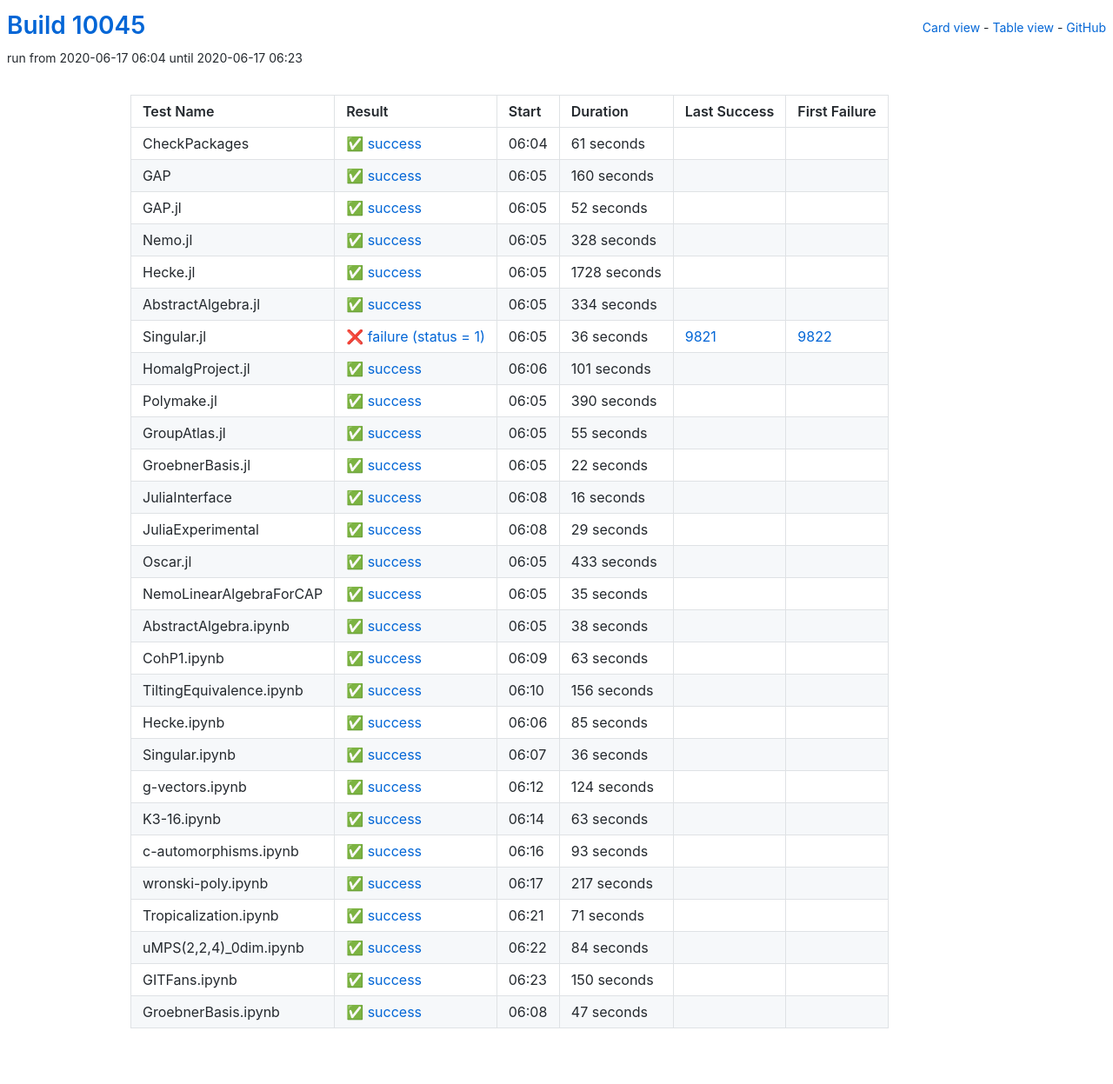
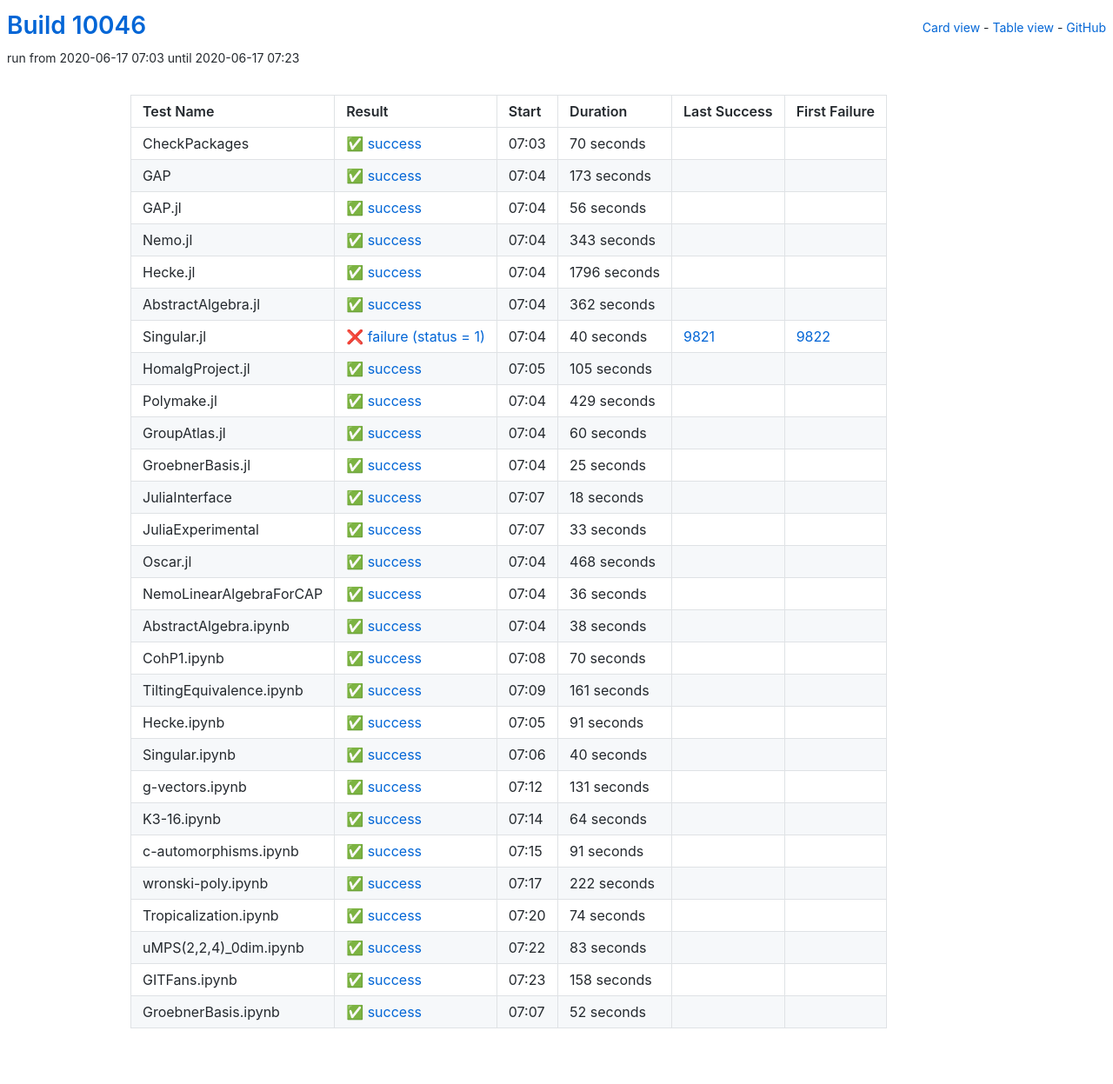
Before and after one commit to oscar-system/oscar-ci-status, a Jekyll site: the page built from table.html, in a window 1280 px wide. Shown: the whole page at 87% size. Built offline with Jekyll 4.4.1, drawn with Linux system fonts in a browser that asks for light colours.

Commit message:
Build #10046

```diff
--- a/_data/ci.yml
+++ b/_data/ci.yml
@@ -1,6 +1,6 @@
 ---
-build: 10045
-build_url: https://oscarci.mathematik.uni-kl.de/job/oscar/10045/
+build: 10046
+build_url: https://oscarci.mathematik.uni-kl.de/job/oscar/10046/
 job: oscar
 organization: oscar-system
 repo: oscar-ci-status
@@ -8,188 +8,188 @@
 tests:
 - name: CheckPackages
   id: checkpackages
-  log: https://oscarci.mathematik.uni-kl.de/job/oscar/10045/artifact/logs/build-10045/CheckPackages.log
-  start: 2020-06-17 06:04
+  log: https://oscarci.mathematik.uni-kl.de/job/oscar/10046/artifact/logs/build-10046/CheckPackages.log
+  start: 2020-06-17 07:03
   success: true
   exitcode: 0
   status: success
-  duration: 61
+  duration: 70
   last_success: false
   last_success_url:
   first_failure: false
   first_failure_url:
 - name: GAP
   id: gap
-  log: https://oscarci.mathematik.uni-kl.de/job/oscar/10045/artifact/logs/build-10045/GAP.log
-  start: 2020-06-17 06:05
+  log: https://oscarci.mathematik.uni-kl.de/job/oscar/10046/artifact/logs/build-10046/GAP.log
+  start: 2020-06-17 07:04
   success: true
   exitcode: 0
   status: success
-  duration: 160
+  duration: 173
   last_success: false
   last_success_url:
   first_failure: false
   first_failure_url:
 - name: GAP.jl
   id: gap-jl
-  log: https://oscarci.mathematik.uni-kl.de/job/oscar/10045/artifact/logs/build-10045/GAP.jl.log
-  start: 2020-06-17 06:05
+  log: https://oscarci.mathematik.uni-kl.de/job/oscar/10046/artifact/logs/build-10046/GAP.jl.log
+  start: 2020-06-17 07:04
   success: true
   exitcode: 0
   status: success
-  duration: 52
+  duration: 56
   last_success: false
   last_success_url:
   first_failure: false
   first_failure_url:
 - name: Nemo.jl
   id: nemo-jl
-  log: https://oscarci.mathematik.uni-kl.de/job/oscar/10045/artifact/logs/build-10045/Nemo.jl.log
-  start: 2020-06-17 06:05
+  log: https://oscarci.mathematik.uni-kl.de/job/oscar/10046/artifact/logs/build-10046/Nemo.jl.log
+  start: 2020-06-17 07:04
   success: true
   exitcode: 0
   status: success
-  duration: 328
+  duration: 343
   last_success: false
   last_success_url:
   first_failure: false
   first_failure_url:
 - name: Hecke.jl
   id: hecke-jl
-  log: https://oscarci.mathematik.uni-kl.de/job/oscar/10045/artifact/logs/build-10045/Hecke.jl.log
-  start: 2020-06-17 06:05
+  log: https://oscarci.mathematik.uni-kl.de/job/oscar/10046/artifact/logs/build-10046/Hecke.jl.log
+  start: 2020-06-17 07:04
   success: true
   exitcode: 0
   status: success
-  duration: 1728
+  duration: 1796
   last_success: false
   last_success_url:
   first_failure: false
   first_failure_url:
 - name: AbstractAlgebra.jl
   id: abstractalgebra-jl
-  log: https://oscarci.mathematik.uni-kl.de/job/oscar/10045/artifact/logs/build-10045/AbstractAlgebra.jl.log
-  start: 2020-06-17 06:05
+  log: https://oscarci.mathematik.uni-kl.de/job/oscar/10046/artifact/logs/build-10046/AbstractAlgebra.jl.log
+  start: 2020-06-17 07:04
   success: true
   exitcode: 0
   status: success
-  duration: 334
+  duration: 362
   last_success: false
   last_success_url:
   first_failure: false
   first_failure_url:
 - name: Singular.jl
   id: singular-jl
-  log: https://oscarci.mathematik.uni-kl.de/job/oscar/10045/artifact/logs/build-10045/Singular.jl.log
-  start: 2020-06-17 06:05
+  log: https://oscarci.mathematik.uni-kl.de/job/oscar/10046/artifact/logs/build-10046/Singular.jl.log
+  start: 2020-06-17 07:04
   success: false
   exitcode: 1
   status: failure
-  duration: 36
+  duration: 40
   last_success: 9821
   last_success_url: https://oscarci.mathematik.uni-kl.de/job/oscar/9821/
   first_failure: 9822
   first_failure_url: https://oscarci.mathematik.uni-kl.de/job/oscar/9822/
 - name: HomalgProject.jl
   id: homalgproject-jl
-  log: https://oscarci.mathematik.uni-kl.de/job/oscar/10045/artifact/logs/build-10045/HomalgProject.jl.log
-  start: 2020-06-17 06:06
+  log: https://oscarci.mathematik.uni-kl.de/job/oscar/10046/artifact/logs/build-10046/HomalgProject.jl.log
+  start: 2020-06-17 07:05
   success: true
   exitcode: 0
   status: success
-  duration: 101
+  duration: 105
   last_success: false
   last_success_url:
   first_failure: false
   first_failure_url:
 - name: Polymake.jl
   id: polymake-jl
-  log: https://oscarci.mathematik.uni-kl.de/job/oscar/10045/artifact/logs/build-10045/Polymake.jl.log
-  start: 2020-06-17 06:05
+  log: https://oscarci.mathematik.uni-kl.de/job/oscar/10046/artifact/logs/build-10046/Polymake.jl.log
+  start: 2020-06-17 07:04
   success: true
   exitcode: 0
   status: success
-  duration: 390
+  duration: 429
   last_success: false
   last_success_url:
   first_failure: false
   first_failure_url:
 - name: GroupAtlas.jl
   id: groupatlas-jl
-  log: https://oscarci.mathematik.uni-kl.de/job/oscar/10045/artifact/logs/build-10045/GroupAtlas.jl.log
-  start: 2020-06-17 06:05
+  log: https://oscarci.mathematik.uni-kl.de/job/oscar/10046/artifact/logs/build-10046/GroupAtlas.jl.log
+  start: 2020-06-17 07:04
   success: true
   exitcode: 0
   status: success
-  duration: 55
+  duration: 60
   last_success: false
   last_success_url:
   first_failure: false
   first_failure_url:
 - name: GroebnerBasis.jl
   id: groebnerbasis-jl
-  log: https://oscarci.mathematik.uni-kl.de/job/oscar/10045/artifact/logs/build-10045/GroebnerBasis.jl.log
-  start: 2020-06-17 06:05
+  log: https://oscarci.mathematik.uni-kl.de/job/oscar/10046/artifact/logs/build-10046/GroebnerBasis.jl.log
+  start: 2020-06-17 07:04
   success: true
   exitcode: 0
   status: success
-  duration: 22
+  duration: 25
   last_success: false
   last_success_url:
   first_failure: false
   first_failure_url:
 - name: JuliaInterface
   id: juliainterface
-  log: https://oscarci.mathematik.uni-kl.de/job/oscar/10045/artifact/logs/build-10045/JuliaInterface.log
-  start: 2020-06-17 06:08
+  log: https://oscarci.mathematik.uni-kl.de/job/oscar/10046/artifact/logs/build-10046/JuliaInterface.log
+  start: 2020-06-17 07:07
   success: true
   exitcode: 0
   status: success
-  duration: 16
+  duration: 18
   last_success: false
   last_success_url:
   first_failure: false
   first_failure_url:
 - name: JuliaExperimental
   id: juliaexperimental
-  log: https://oscarci.mathematik.uni-kl.de/job/oscar/10045/artifact/logs/build-10045/JuliaExperimental.log
-  start: 2020-06-17 06:08
+  log: https://oscarci.mathematik.uni-kl.de/job/oscar/10046/artifact/logs/build-10046/JuliaExperimental.log
+  start: 2020-06-17 07:07
   success: true
   exitcode: 0
   status: success
-  duration: 29
+  duration: 33
   last_success: false
   last_success_url:
   first_failure: false
   first_failure_url:
 - name: Oscar.jl
   id: oscar-jl
-  log: https://oscarci.mathematik.uni-kl.de/job/oscar/10045/artifact/logs/build-10045/Oscar.jl.log
-  start: 2020-06-17 06:05
+  log: https://oscarci.mathematik.uni-kl.de/job/oscar/10046/artifact/logs/build-10046/Oscar.jl.log
+  start: 2020-06-17 07:04
   success: true
   exitcode: 0
   status: success
-  duration: 433
+  duration: 468
   last_success: false
   last_success_url:
   first_failure: false
   first_failure_url:
 - name: NemoLinearAlgebraForCAP
   id: nemolinearalgebraforcap
-  log: https://oscarci.mathematik.uni-kl.de/job/oscar/10045/artifact/logs/build-10045/NemoLinearAlgebraForCAP.log
-  start: 2020-06-17 06:05
+  log: https://oscarci.mathematik.uni-kl.de/job/oscar/10046/artifact/logs/build-10046/NemoLinearAlgebraForCAP.log
+  start: 2020-06-17 07:04
   success: true
   exitcode: 0
   status: success
-  duration: 35
+  duration: 36
   last_success: false
   last_success_url:
   first_failure: false
   first_failure_url:
 - name: AbstractAlgebra.ipynb
   id: abstractalgebra-ipynb
-  log: https://oscarci.mathematik.uni-kl.de/job/oscar/10045/artifact/logs/build-10045/AbstractAlgebra.ipynb.log
-  start: 2020-06-17 06:05
+  log: https://oscarci.mathematik.uni-kl.de/job/oscar/10046/artifact/logs/build-10046/AbstractAlgebra.ipynb.log
+  start: 2020-06-17 07:04
   success: true
   exitcode: 0
   status: success
@@ -200,144 +200,144 @@
   first_failure_url:
 - name: CohP1.ipynb
   id: cohp1-ipynb
-  log: https://oscarci.mathematik.uni-kl.de/job/oscar/10045/artifact/logs/build-10045/CohP1.ipynb.log
-  start: 2020-06-17 06:09
+  log: https://oscarci.mathematik.uni-kl.de/job/oscar/10046/artifact/logs/build-10046/CohP1.ipynb.log
+  start: 2020-06-17 07:08
   success: true
   exitcode: 0
   status: success
-  duration: 63
+  duration: 70
   last_success: false
   last_success_url:
   first_failure: false
   first_failure_url:
 - name: TiltingEquivalence.ipynb
   id: tiltingequivalence-ipynb
-  log: https://oscarci.mathematik.uni-kl.de/job/oscar/10045/artifact/logs/build-10045/TiltingEquivalence.ipynb.log
-  start: 2020-06-17 06:10
+  log: https://oscarci.mathematik.uni-kl.de/job/oscar/10046/artifact/logs/build-10046/TiltingEquivalence.ipynb.log
+  start: 2020-06-17 07:09
   success: true
   exitcode: 0
   status: success
-  duration: 156
+  duration: 161
   last_success: false
   last_success_url:
   first_failure: false
   first_failure_url:
 - name: Hecke.ipynb
   id: hecke-ipynb
-  log: https://oscarci.mathematik.uni-kl.de/job/oscar/10045/artifact/logs/build-10045/Hecke.ipynb.log
-  start: 2020-06-17 06:06
+  log: https://oscarci.mathematik.uni-kl.de/job/oscar/10046/artifact/logs/build-10046/Hecke.ipynb.log
+  start: 2020-06-17 07:05
   success: true
   exitcode: 0
   status: success
-  duration: 85
+  duration: 91
   last_success: false
   last_success_url:
   first_failure: false
   first_failure_url:
 - name: Singular.ipynb
   id: singular-ipynb
-  log: https://oscarci.mathematik.uni-kl.de/job/oscar/10045/artifact/logs/build-10045/Singular.ipynb.log
-  start: 2020-06-17 06:07
+  log: https://oscarci.mathematik.uni-kl.de/job/oscar/10046/artifact/logs/build-10046/Singular.ipynb.log
+  start: 2020-06-17 07:06
   success: true
   exitcode: 0
   status: success
-  duration: 36
+  duration: 40
   last_success: false
   last_success_url:
   first_failure: false
   first_failure_url:
 - name: g-vectors.ipynb
   id: g-vectors-ipynb
-  log: https://oscarci.mathematik.uni-kl.de/job/oscar/10045/artifact/logs/build-10045/g-vectors.ipynb.log
-  start: 2020-06-17 06:12
+  log: https://oscarci.mathematik.uni-kl.de/job/oscar/10046/artifact/logs/build-10046/g-vectors.ipynb.log
+  start: 2020-06-17 07:12
   success: true
   exitcode: 0
   status: success
-  duration: 124
+  duration: 131
   last_success: false
   last_success_url:
   first_failure: false
   first_failure_url:
 - name: K3-16.ipynb
   id: k3-16-ipynb
-  log: https://oscarci.mathematik.uni-kl.de/job/oscar/10045/artifact/logs/build-10045/K3-16.ipynb.log
-  start: 2020-06-17 06:14
+  log: https://oscarci.mathematik.uni-kl.de/job/oscar/10046/artifact/logs/build-10046/K3-16.ipynb.log
+  start: 2020-06-17 07:14
   success: true
   exitcode: 0
   status: success
-  duration: 63
+  duration: 64
   last_success: false
   last_success_url:
   first_failure: false
   first_failure_url:
 - name: c-automorphisms.ipynb
   id: c-automorphisms-ipynb
-  log: https://oscarci.mathematik.uni-kl.de/job/oscar/10045/artifact/logs/build-10045/c-automorphisms.ipynb.log
-  start: 2020-06-17 06:16
+  log: https://oscarci.mathematik.uni-kl.de/job/oscar/10046/artifact/logs/build-10046/c-automorphisms.ipynb.log
+  start: 2020-06-17 07:15
   success: true
   exitcode: 0
   status: success
-  duration: 93
+  duration: 91
   last_success: false
   last_success_url:
   first_failure: false
   first_failure_url:
 - name: wronski-poly.ipynb
   id: wronski-poly-ipynb
-  log: https://oscarci.mathematik.uni-kl.de/job/oscar/10045/artifact/logs/build-10045/wronski-poly.ipynb.log
-  start: 2020-06-17 06:17
+  log: https://oscarci.mathematik.uni-kl.de/job/oscar/10046/artifact/logs/build-10046/wronski-poly.ipynb.log
+  start: 2020-06-17 07:17
   success: true
   exitcode: 0
   status: success
-  duration: 217
+  duration: 222
   last_success: false
   last_success_url:
   first_failure: false
   first_failure_url:
 - name: Tropicalization.ipynb
   id: tropicalization-ipynb
-  log: https://oscarci.mathematik.uni-kl.de/job/oscar/10045/artifact/logs/build-10045/Tropicalization.ipynb.log
-  start: 2020-06-17 06:21
+  log: https://oscarci.mathematik.uni-kl.de/job/oscar/10046/artifact/logs/build-10046/Tropicalization.ipynb.log
+  start: 2020-06-17 07:20
   success: true
   exitcode: 0
   status: success
-  duration: 71
+  duration: 74
   last_success: false
   last_success_url:
   first_failure: false
   first_failure_url:
 - name: uMPS(2,2,4)_0dim.ipynb
   id: umps-2-2-4-0dim-ipynb
-  log: https://oscarci.mathematik.uni-kl.de/job/oscar/10045/artifact/logs/build-10045/uMPS-2-2-4-_0dim.ipynb.log
-  start: 2020-06-17 06:22
+  log: https://oscarci.mathematik.uni-kl.de/job/oscar/10046/artifact/logs/build-10046/uMPS-2-2-4-_0dim.ipynb.log
+  start: 2020-06-17 07:22
   success: true
   exitcode: 0
   status: success
-  duration: 84
+  duration: 83
   last_success: false
   last_success_url:
   first_failure: false
   first_failure_url:
 - name: GITFans.ipynb
   id: gitfans-ipynb
-  log: https://oscarci.mathematik.uni-kl.de/job/oscar/10045/artifact/logs/build-10045/GITFans.ipynb.log
-  start: 2020-06-17 06:23
+  log: https://oscarci.mathematik.uni-kl.de/job/oscar/10046/artifact/logs/build-10046/GITFans.ipynb.log
+  start: 2020-06-17 07:23
   success: true
   exitcode: 0
   status: success
-  duration: 150
+  duration: 158
   last_success: false
   last_success_url:
   first_failure: false
   first_failure_url:
 - name: GroebnerBasis.ipynb
   id: groebnerbasis-ipynb
-  log: https://oscarci.mathematik.uni-kl.de/job/oscar/10045/artifact/logs/build-10045/GroebnerBasis.ipynb.log
-  start: 2020-06-17 06:08
+  log: https://oscarci.mathematik.uni-kl.de/job/oscar/10046/artifact/logs/build-10046/GroebnerBasis.ipynb.log
+  start: 2020-06-17 07:07
   success: true
   exitcode: 0
   status: success
-  duration: 47
+  duration: 52
   last_success: false
   last_success_url:
   first_failure: false
```
Also changed, not shown: README.md.
